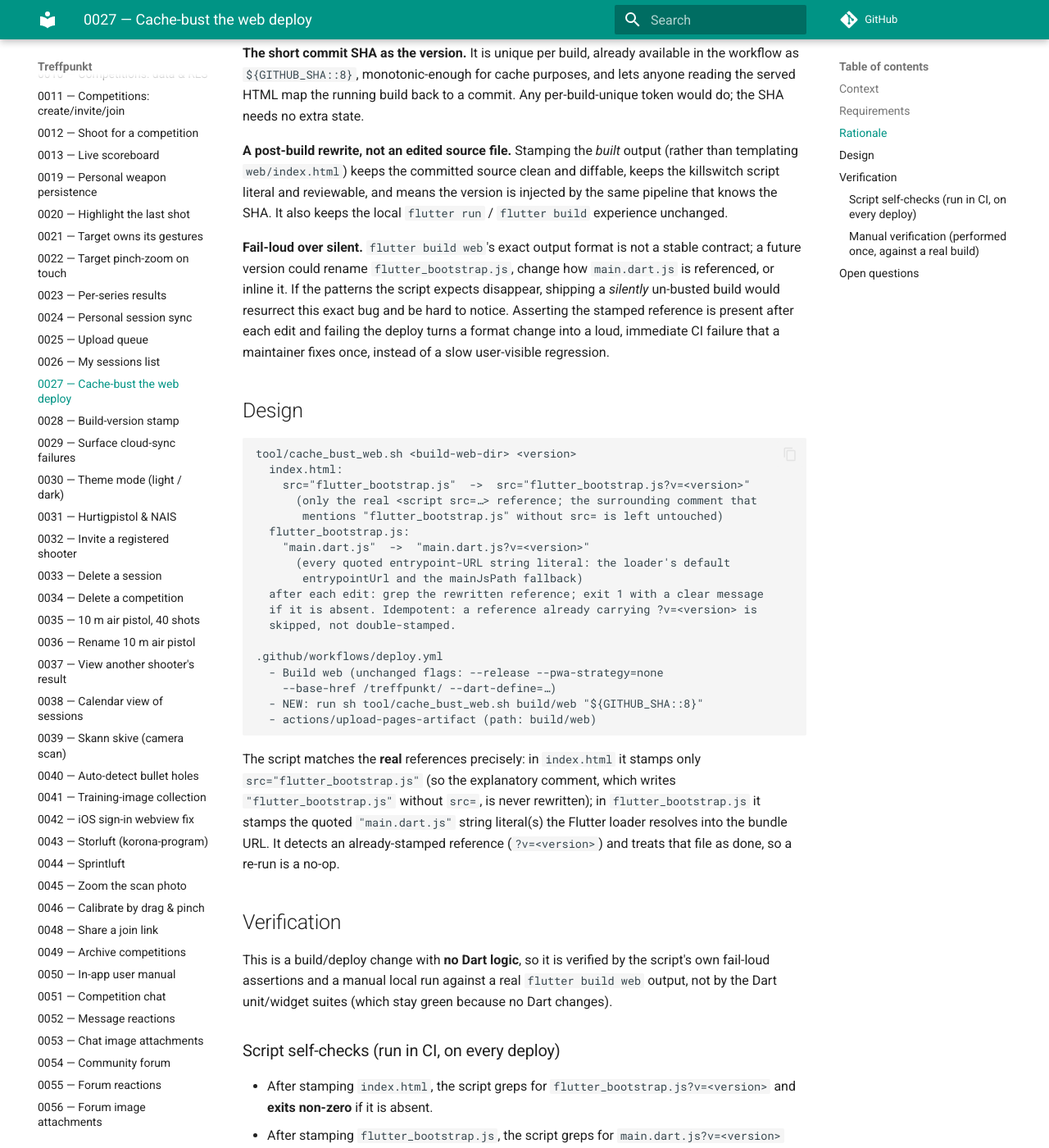
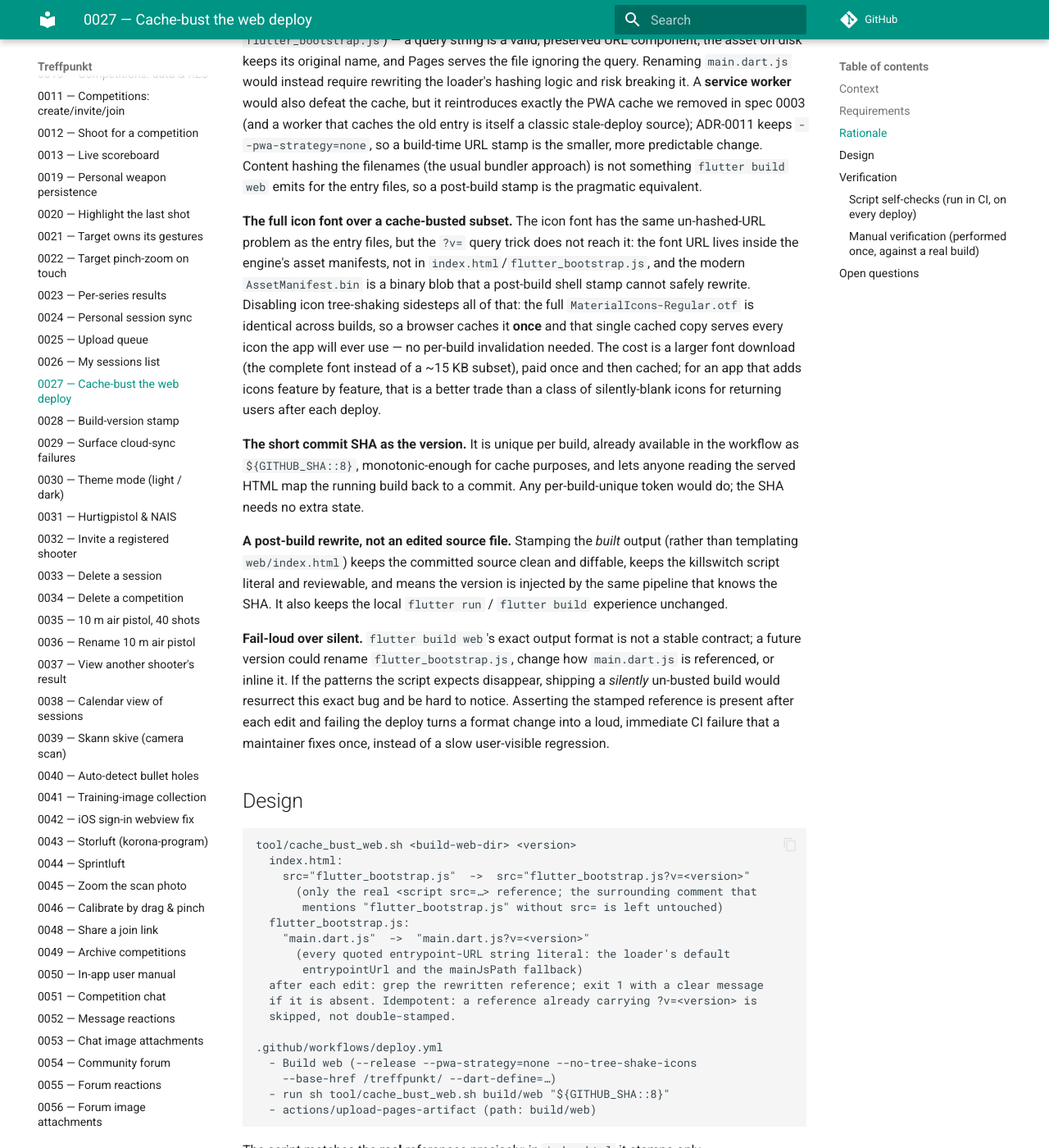
Before and after one commit to roykollensvendsen/treffpunkt, an MkDocs documentation site: the page built from docs/specs/0027-cache-bust-web-deploy.md, in a window 1280 px wide and 1400 px high, scrolled down 1920 px. Shown: the whole window at 82% size. Built offline with MkDocs 1.6.1 and Material for MkDocs 9.7.7, drawn with Linux system fonts in a browser that asks for light colours; comment, search, counter and statistics services are not loaded; some of the changed text lies outside the part shown.

Commit message:
fix(web): ship the full icon font so new icons aren't cached blank
A new menu icon (the "Kopier tekst" copy symbol) showed up blank for
people who had used the app before. The web build tree-shakes the icon
font down to just the icons in use and publishes that subset at a fixed
URL with no version in it. Each deploy ships a different subset at the
same URL, so a returning browser keeps serving its cached old subset
while running the new app code — and any icon added since that cached
subset was built has no glyph to draw, so it renders as nothing.

The entry cache-bust (spec 0027) only versions main.dart.js, not the
font, and the font URL lives inside the engine's binary asset manifest
where the post-build stamp can't reach. Building with
--no-tree-shake-icons sidesteps it: the full MaterialIcons font is
byte-for-byte identical every deploy, so a browser caches it once and
that copy already contains every glyph the app will ever use.

Verified against a real `flutter build web`: the font goes from a
~15 KB per-build subset to the full ~1.6 MB font (8667 glyphs), paid
once and then cached.

- deploy.yml: add --no-tree-shake-icons to the web build.
- spec 0027 + CHANGELOG: document the icon-font cache trap and the fix.

````diff
--- a/docs/specs/0027-cache-bust-web-deploy.md
+++ b/docs/specs/0027-cache-bust-web-deploy.md
@@ -41,6 +41,16 @@ and the existing killswitch intact.
    worker and does **not** change `--pwa-strategy=none`. The existing
    service-worker killswitch script in `web/index.html` (spec 0003) is left
    exactly as-is.
+2b. **Ship the full icon font (no icon tree-shaking).** The build runs with
+   `--no-tree-shake-icons`, so `MaterialIcons-Regular.otf` is the **complete**
+   font — byte-for-byte identical on every deploy — rather than a per-build
+   subset. The default tree-shaking emits a *different* tiny subset at the
+   *same* un-hashed URL each build; that asset is **not** covered by the `?v=`
+   entry stamp, so a returning browser keeps serving its HTTP-cached old subset
+   while running the new `main.dart.js`. Any icon introduced since that cached
+   subset was built then renders **blank** (the glyph is simply absent from the
+   stale font). With the full font, the cached copy already contains every
+   glyph, so newly used icons appear immediately without a cache-bust.
 3. **Apply at build time, in the pipeline.** A POSIX-shell script
    `tool/cache_bust_web.sh <build-web-dir> <version>` rewrites the built output
    in place. It runs in `.github/workflows/deploy.yml` **after** "Build web" and
@@ -74,6 +84,19 @@ classic stale-deploy source); ADR-0011 keeps `--pwa-strategy=none`, so a
 build-time URL stamp is the smaller, more predictable change. Content hashing the
 filenames (the usual bundler approach) is not something `flutter build web`
 emits for the entry files, so a post-build stamp is the pragmatic equivalent.
+
+**The full icon font over a cache-busted subset.** The icon font has the same
+un-hashed-URL problem as the entry files, but the `?v=` query trick does not
+reach it: the font URL lives inside the engine's asset manifests, not in
+`index.html`/`flutter_bootstrap.js`, and the modern `AssetManifest.bin` is a
+binary blob that a post-build shell stamp cannot safely rewrite. Disabling icon
+tree-shaking sidesteps all of that: the full `MaterialIcons-Regular.otf` is
+identical across builds, so a browser caches it **once** and that single cached
+copy serves every icon the app will ever use — no per-build invalidation needed.
+The cost is a larger font download (the complete font instead of a ~15 KB
+subset), paid once and then cached; for an app that adds icons feature by
+feature, that is a better trade than a class of silently-blank icons for
+returning users after each deploy.
 
 **The short commit SHA as the version.** It is unique per build, already
 available in the workflow as `${GITHUB_SHA::8}`, monotonic-enough for cache
@@ -111,9 +134,9 @@ tool/cache_bust_web.sh <build-web-dir> <version>
   skipped, not double-stamped.
 
 .github/workflows/deploy.yml
-  - Build web (unchanged flags: --release --pwa-strategy=none
+  - Build web (--release --pwa-strategy=none --no-tree-shake-icons
     --base-href /treffpunkt/ --dart-define=…)
-  - NEW: run sh tool/cache_bust_web.sh build/web "${GITHUB_SHA::8}"
+  - run sh tool/cache_bust_web.sh build/web "${GITHUB_SHA::8}"
   - actions/upload-pages-artifact (path: build/web)
 ```
 
````
Also changed, not shown: docs/CHANGELOG.md (+7 -0 lines), 1 other file.
